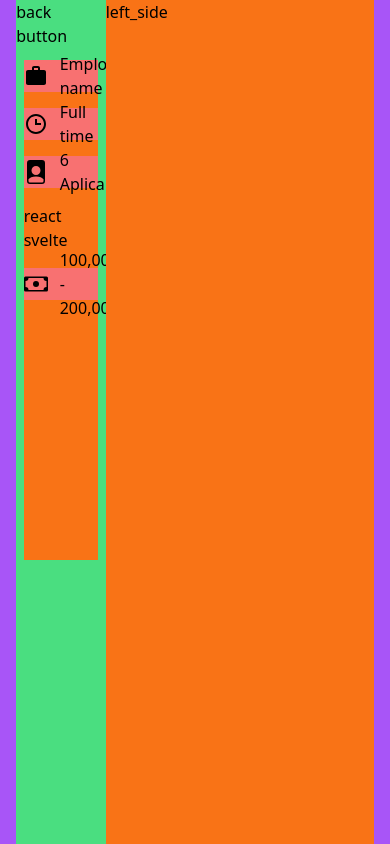
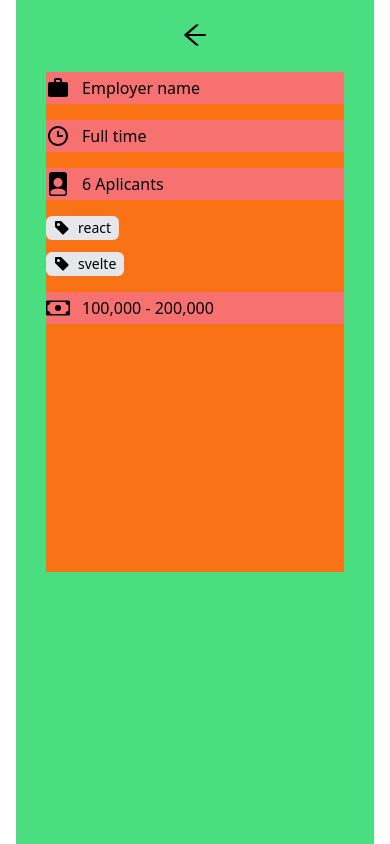
Before and after one commit to JoaquinManchenoP/Job-Board-Next.js, a Next.js app: page /listings/1 in a window 390 px wide. Shown: the top 844 px of the page. Built offline with nearby package versions, Linux system fonts and the light colour scheme.

Commit message:
responsive

```diff
--- a/components/listingDetails/ListingDetails.js
+++ b/components/listingDetails/ListingDetails.js
@@ -3,10 +3,12 @@ import { MdWork } from 'react-icons/md';
 import { BiTime } from 'react-icons/bi';
 import { BsFillFilePersonFill } from 'react-icons/bs';
 import { BsCash } from 'react-icons/bs';
+import SkillTag from '../jobCard/SkillTag';
+
 
 export default function ListingDetails() {
     return (
-        <div className="details h-[500px] w-10/12 bg-orange-500 space-y-4">
+        <div className="details h-full w-full bg-orange-500 space-y-4">
             <div className="employer h-8 w-full bg-red-400 flex items-center space-x-3">
                 <div className="employer__icon">
                     <MdWork className='text-2xl' />
@@ -31,12 +33,12 @@ export default function ListingDetails() {
                     6 Aplicants
                 </div>
             </div>
-            <div className="selected__skills">
+            <div className="selected__skills space-y-3">
                 <div>
-                    react
+                    <SkillTag tag={"react"} />
                 </div>
                 <div>
-                    svelte
+                    <SkillTag tag={"svelte"} />
                 </div>
             </div>
             <div className="salary h-8 w-full bg-red-400 flex items-center space-x-3">
--- a/pages/listings/[ListingId].js
+++ b/pages/listings/[ListingId].js
@@ -1,15 +1,23 @@
 import React from 'react'
 import ListingDetails from '../../components/listingDetails/ListingDetails'
+import { AiOutlineArrowLeft } from 'react-icons/ai';
+import { useRouter } from 'next/router';
+
 
 export default function Listing() {
+    const router = useRouter();
     return (
-        <div className="listing h-screen w-screen bg-purple-500 flex justify-center">
-            <div className="listing__container h-full w-11/12 flex">
-                <div className="right h-full w-1/4 bg-green-400 flex flex-col items-center space-y-3 ">
-                    <div className="back__button">
-                        back button
+        <div className="listing h-screen w-screen flex justify-center">
+            <div className="listing__container h-full w-11/12 md:flex xl:flex">
+                <div className="right h-full md:-full lg:w-1/4 xl:w-1/4 bg-green-400 flex flex-col items-center space-y-4 ">
+                    <div className="back__button pt-5">
+                        <button onClick={() => router.back()}>
+                            <AiOutlineArrowLeft className='text-3xl' />
+                        </button>
                     </div>
-                    <ListingDetails />
+                    <div className='listing__details h-[500px] w-10/12'>
+                        <ListingDetails />
+                    </div>
                 </div>
                 <div className="left h-full w-3/4 bg-orange-500">
                     left_side
```
